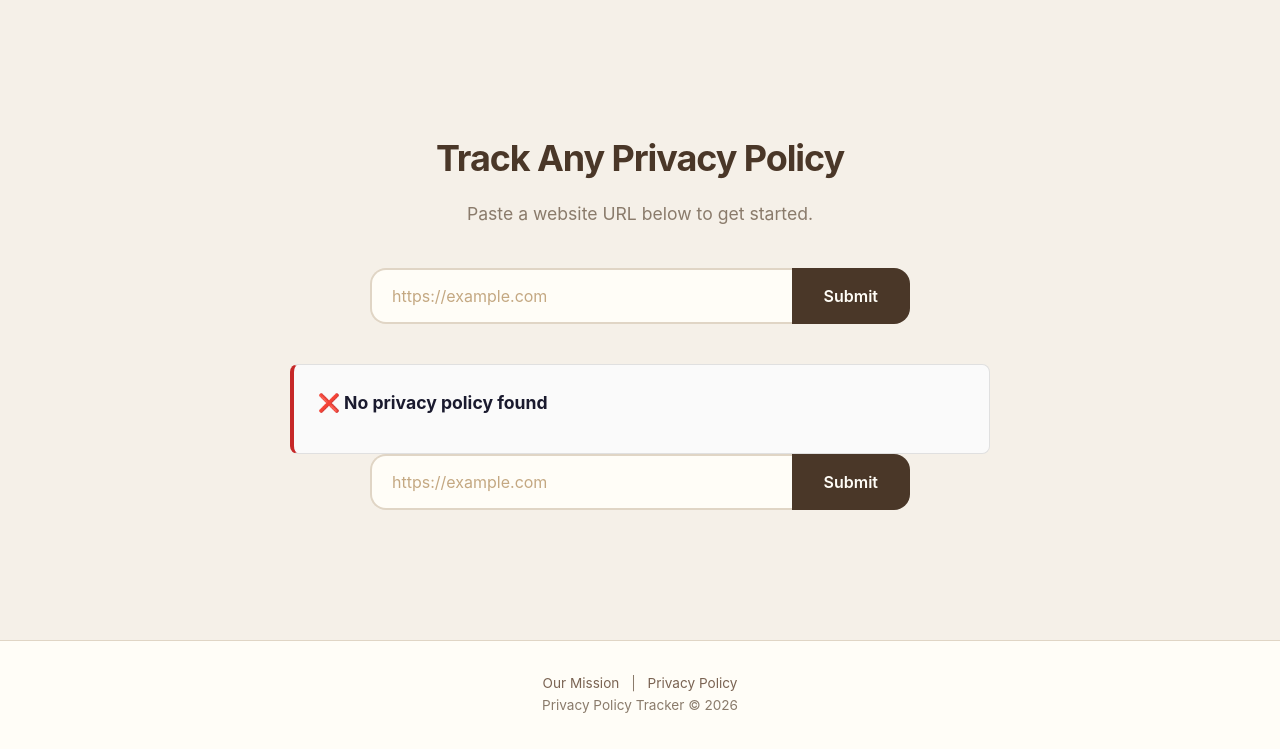
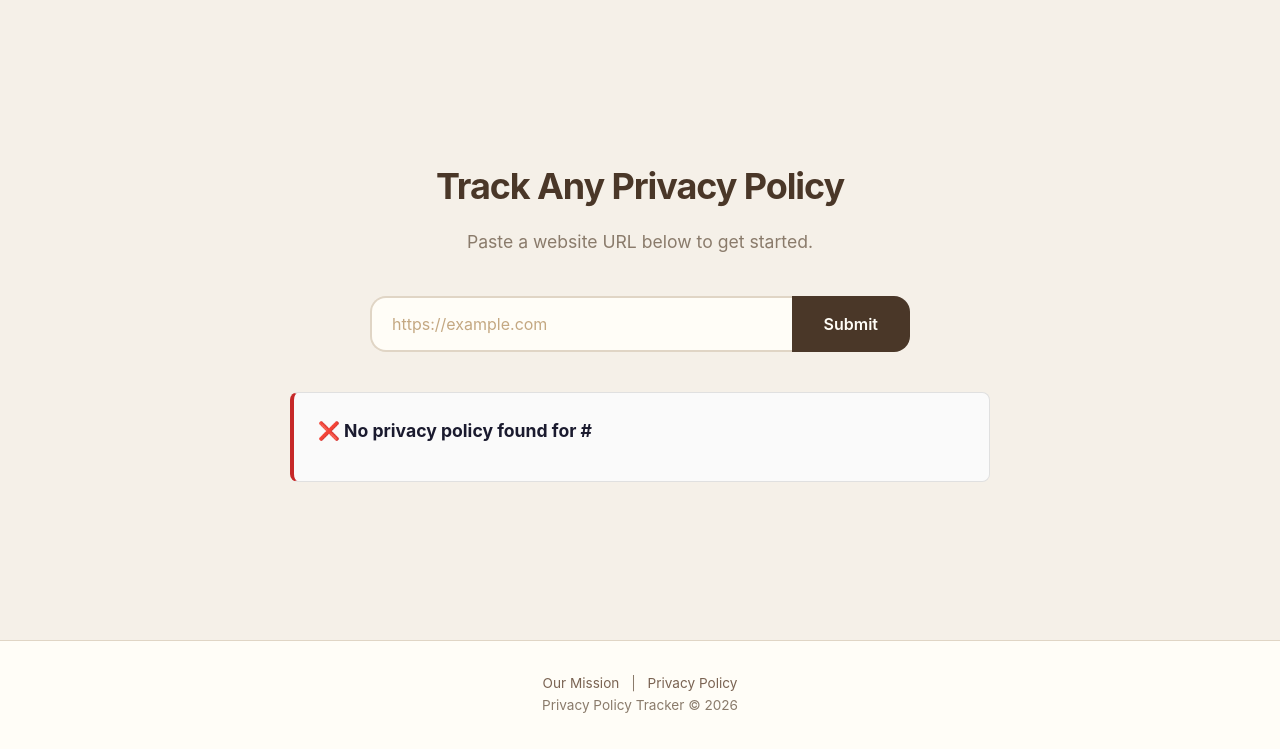
Before and after one commit to Tempestous15/privacy_policy_tracker, a Django app: template website/templates/tracker/home.html in a window 1280 px wide. Shown: the part 73-822 px from the top of the page. Run offline with Django 5.2, Linux system fonts and the light colour scheme; the template is opened without the code that fills it: most values are stand-ins (such as "Sample title", 1, 10 or a date in 2020).

Commit message:
Added extra output when search fails

```diff
--- a/website/templates/tracker/home.html
+++ b/website/templates/tracker/home.html
@@ -131,15 +131,11 @@
         </div>
         {% else %}
         <div class="result-card not-found">
-            <h3>❌ No privacy policy found</h3>
+            <h3>❌ No privacy policy found for {{ result.input_url }}</h3>
             <p>{{ result.error }}</p>
         </div>
         {% endif %}
     </div>
     {% endif %}
-    <form class="url-input-form" method="get" action="#">
-        <input type="text" name="url" placeholder="https://example.com" />
-        <button type="submit">Submit</button>
-    </form>
 </div>
 {% endblock %}
```
Also changed, not shown: website/tracker/views.py (+20 -1 lines).
